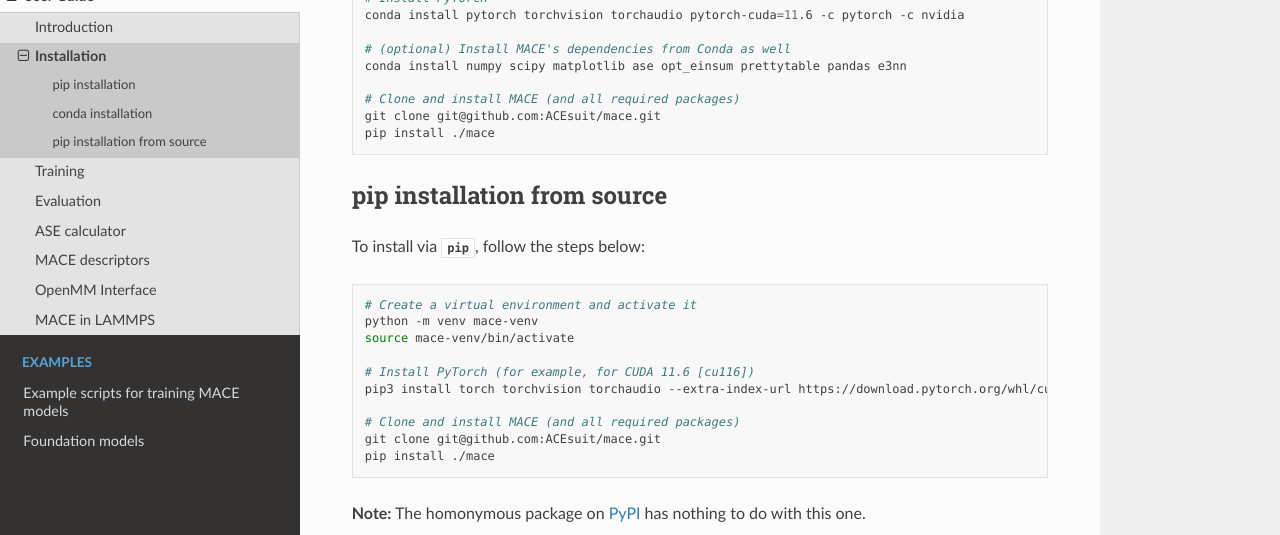
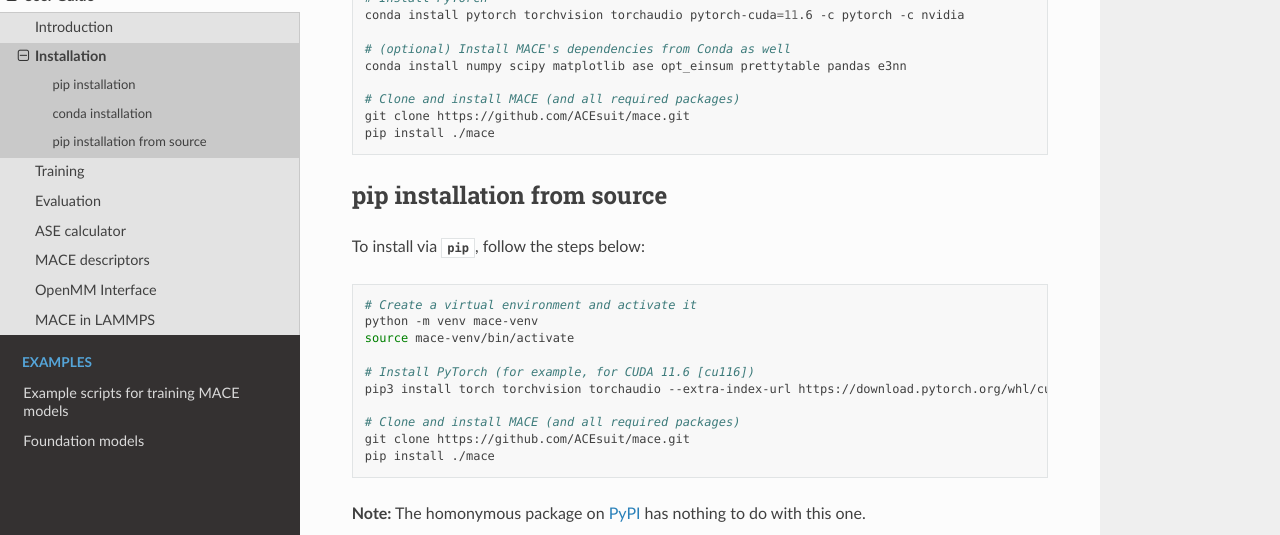
Before and after one commit to ACEsuit/mace, a Sphinx documentation site: the page built from docs/guide/installation.rst, in a window 1280 px wide and 900 px high, scrolled down 518 px. Shown: the part 186-721 px from the top of the window. Built offline with Sphinx 7.4.7 and the Read the Docs theme 2.0.0, drawn with Linux system fonts in a browser that asks for light colours; pages that are not in the unit, such as notebooks, are missing from menus.

Commit message:
change doc installation change

```diff
--- a/docs/guide/installation.rst
+++ b/docs/guide/installation.rst
@@ -42,7 +42,7 @@
     conda install numpy scipy matplotlib ase opt_einsum prettytable pandas e3nn
 
     # Clone and install MACE (and all required packages)
-    git clone git@github.com:ACEsuit/mace.git
+    git clone https://github.com/ACEsuit/mace.git
     pip install ./mace
 
 
@@ -61,7 +61,7 @@
     pip3 install torch torchvision torchaudio --extra-index-url https://download.pytorch.org/whl/cu116
 
     # Clone and install MACE (and all required packages)
-    git clone git@github.com:ACEsuit/mace.git
+    git clone https://github.com/ACEsuit/mace.git
     pip install ./mace
 
 **Note:** The homonymous package on `PyPI <https://pypi.org/project/MACE/>`_ has nothing to do with this one.
```
